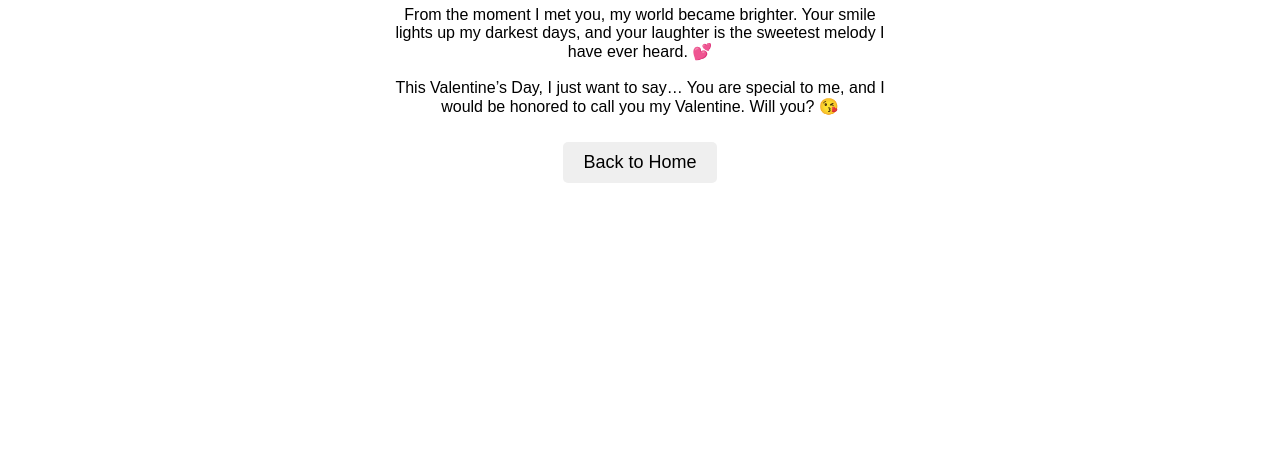
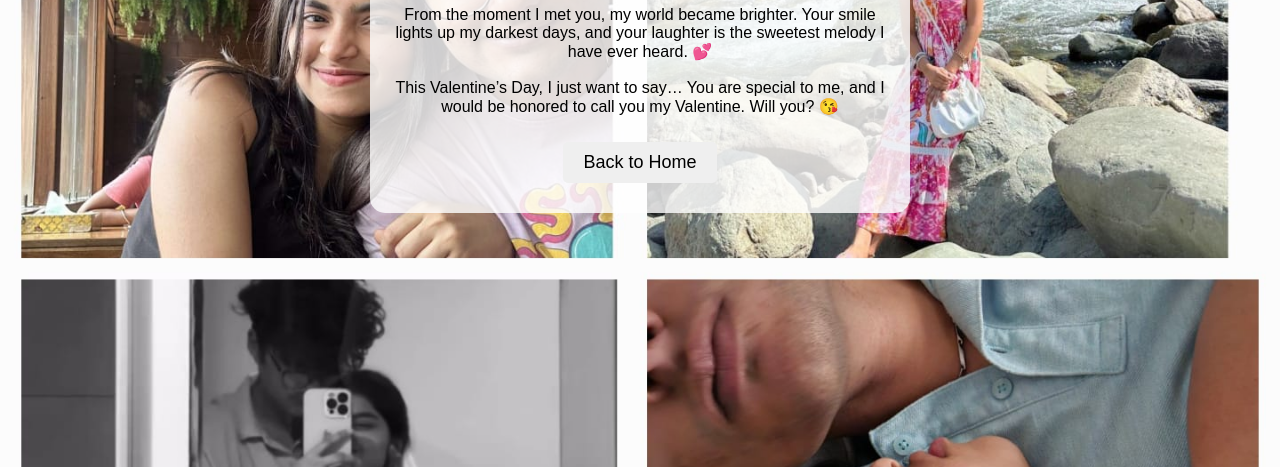
Before and after one commit to pututu-gif/happy-birthday, a plain HTML site: page love-letter.html in a window 1280 px wide. Shown: the part 349-816 px from the top of the page. Drawn offline with Linux system fonts and the light colour scheme.

Commit message:
Update styles.css

```diff
--- a/styles.css
+++ b/styles.css
@@ -54,7 +54,7 @@ button {
     display: flex;
     justify-content: center;
     align-items: center;
-    background: url('collage.jpg') no-repeat center center/cover;
+    background: url('collage.jpeg') no-repeat center center/cover;
 }
 
 .love-letter {
```
